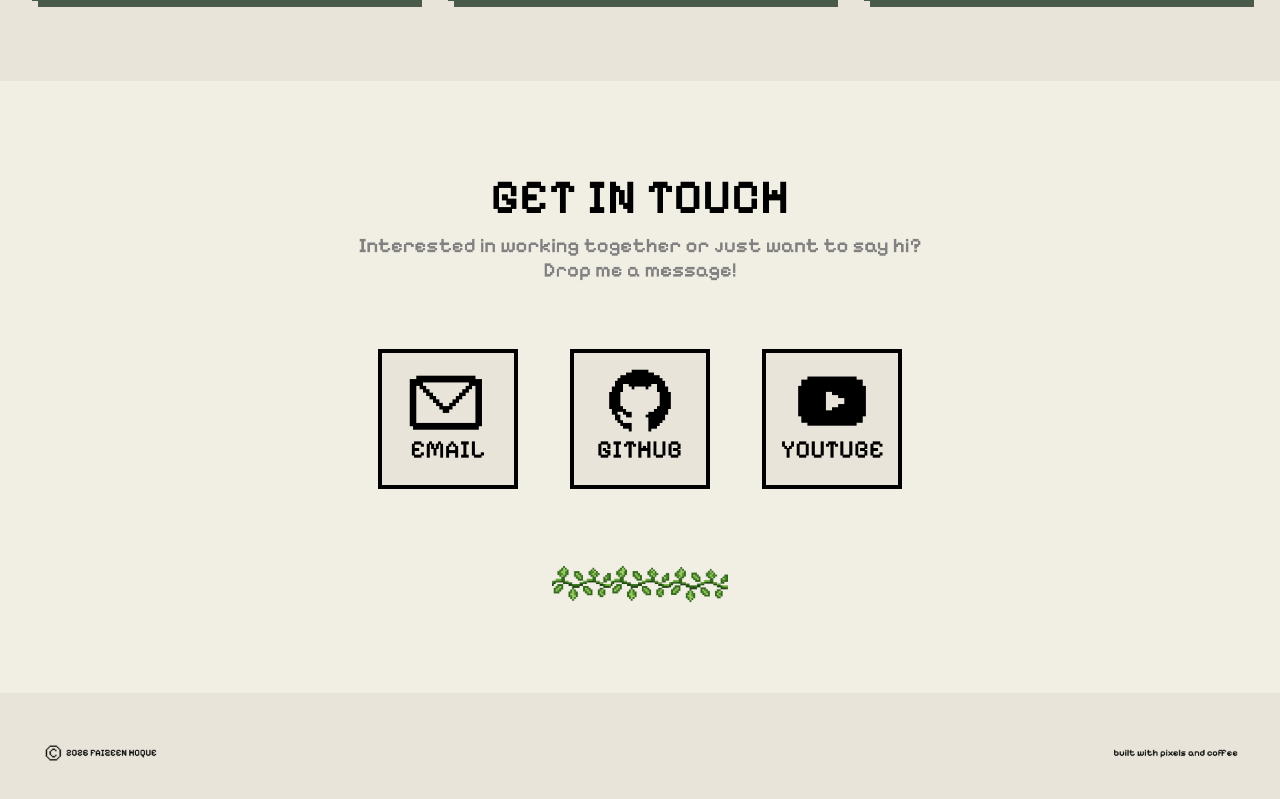
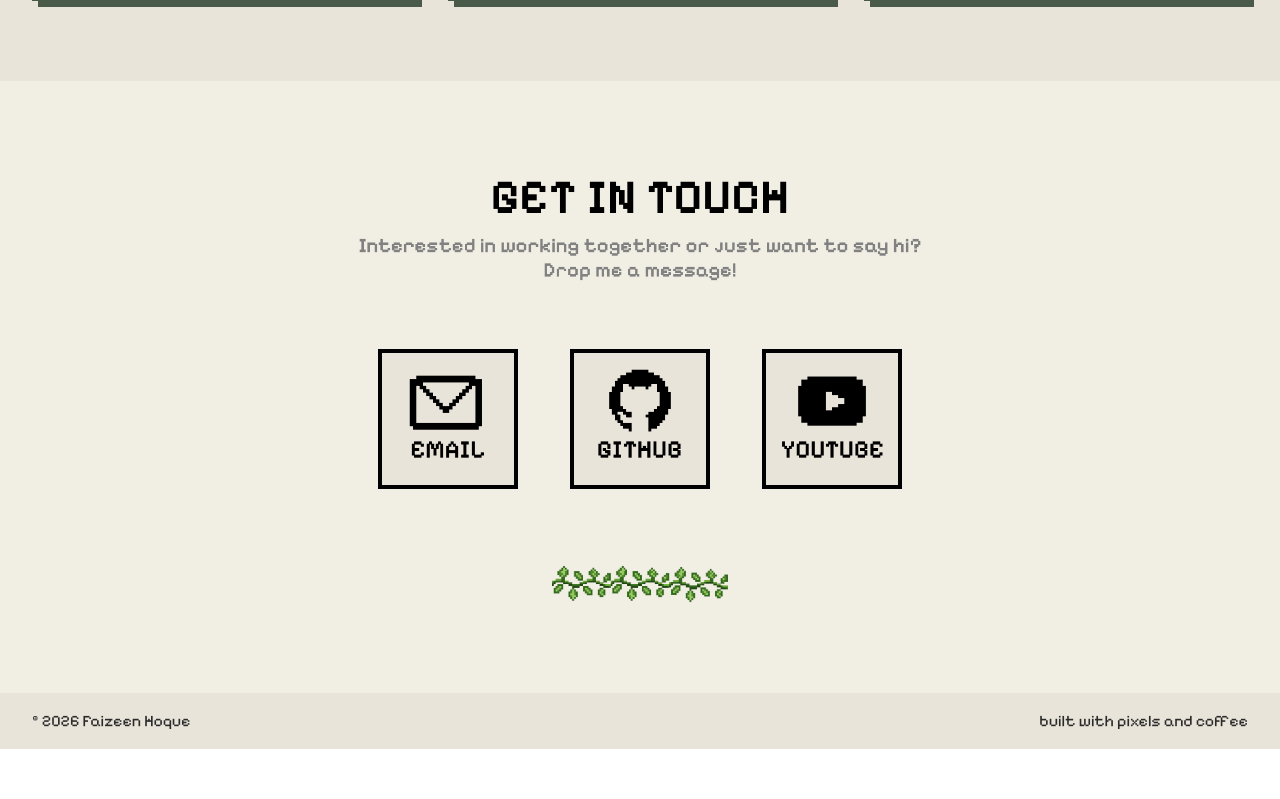
Before and after one commit to FaizeenHoque/portfolio, a Next.js app: page / in a window 1280 px wide. Shown: the part 1405-2204 px from the top of the page. After the commit the page ends 2154 px from the top, so only its background shows below. Built offline with nearby package versions, Linux system fonts and the light colour scheme.

Commit message:
feat: add Footer component to the Home page

```diff
--- /dev/null
+++ b/app/components/footer.tsx
@@ -0,0 +1,20 @@
+import React from "react";
+
+const Footer = () => {
+  const currentYear = new Date().getFullYear();
+
+  return (
+    <footer className="w-full bg-[var(--lightmode-secondary)] py-4 px-4 sm:px-6 md:px-8">
+      <div className="max-w-7xl mx-auto flex flex-col sm:flex-row justify-between items-center gap-2 sm:gap-0">
+        <p className="text-[#2a2a2a] text-xs sm:text-sm md:text-base">
+          © {currentYear} Faizeen Hoque
+        </p>
+        <p className="text-[#2a2a2a] text-xs sm:text-sm md:text-base">
+          built with pixels and coffee
+        </p>
+      </div>
+    </footer>
+  );
+};
+
+export default Footer;
--- a/app/page.tsx
+++ b/app/page.tsx
@@ -1,4 +1,5 @@
 import Contacts from "./components/contacts";
+import Footer from "./components/footer";
 import { Hero } from "./components/hero";
 import Projects from "./components/projects";
 import Image from "next/image";
@@ -9,18 +10,7 @@ export default function Home() {
       <Hero />
       <Projects />
       <Contacts />
-
-      {/* Footer */}
-      <footer className="w-full bg-[var(--lightmode-secondary)]">
-        <div className="relative w-full h-[60px] sm:h-[80px] md:h-[100px] lg:h-[120px]">
-          <Image
-            src="/footer.png"
-            alt="Footer"
-            fill
-            className="object-contain object-center"
-          />
-        </div>
-      </footer>
+      <Footer />
     </div>
   );
 }
```
